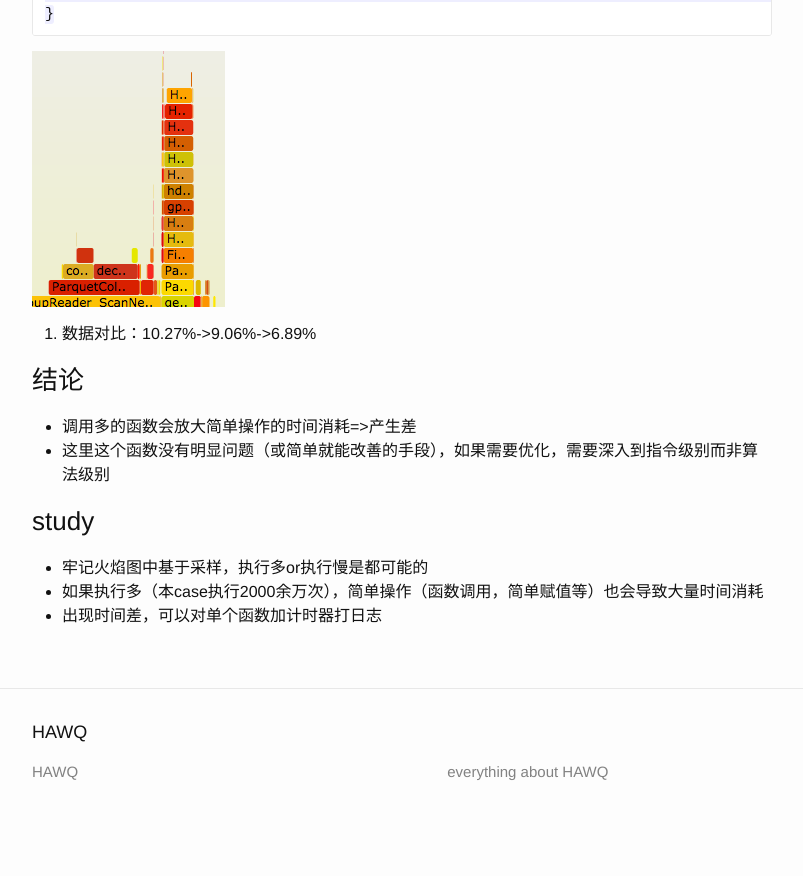
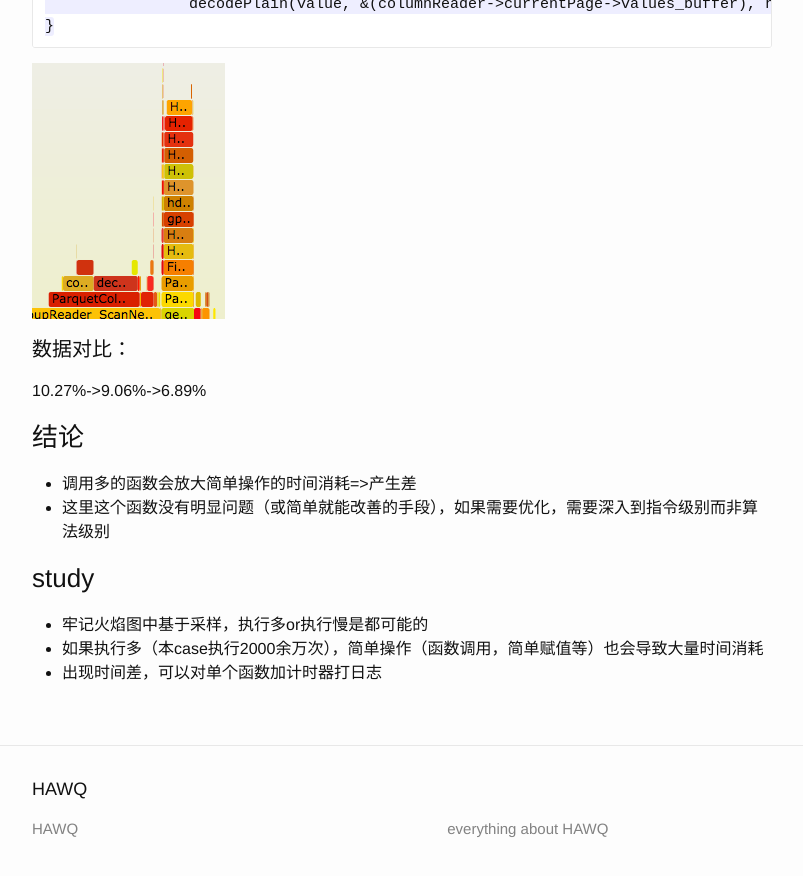
Before and after one commit to hawq-cn/hawq-cn.github.io, a Jekyll site: the page built from _posts/2017-10-23-flamegraph-case.markdown, in a window 1280 px wide and 900 px high, scrolled down 2270 px. Shown: the top 876 px of the window, without its empty margins (238-1041 px from the left). Built offline with Jekyll 4.4.1, drawn with Linux system fonts in a browser that asks for light colours; before the commit the page ends 3113 px from its top, so only the background shows below that; part of the change alters nothing that is shown.

````diff
--- a/_posts/2017-10-23-flamegraph-case.markdown
+++ b/_posts/2017-10-23-flamegraph-case.markdown
@@ -62,11 +62,11 @@ ParquetColumnReader_readValue(
 
 然后又做了几次实验：
 
-1. inline consume()
+#### inline consume()
 
 ![image]({{ site.url }}/assets/images/q6-2.png)
 
-2. 去掉执行不到的各个if条件，修改函数内容为：
+#### 去掉执行不到的各个if条件，修改函数内容为：
 
 ```
 void
@@ -83,7 +83,8 @@ ParquetColumnReader_readValue(
 
 ![image]({{ site.url }}/assets/images/q6-3.png)
 
-3. 数据对比：10.27%->9.06%->6.89%
+#### 数据对比：
+10.27%->9.06%->6.89%
 
 ### 结论
 * 调用多的函数会放大简单操作的时间消耗=>产生差
````
